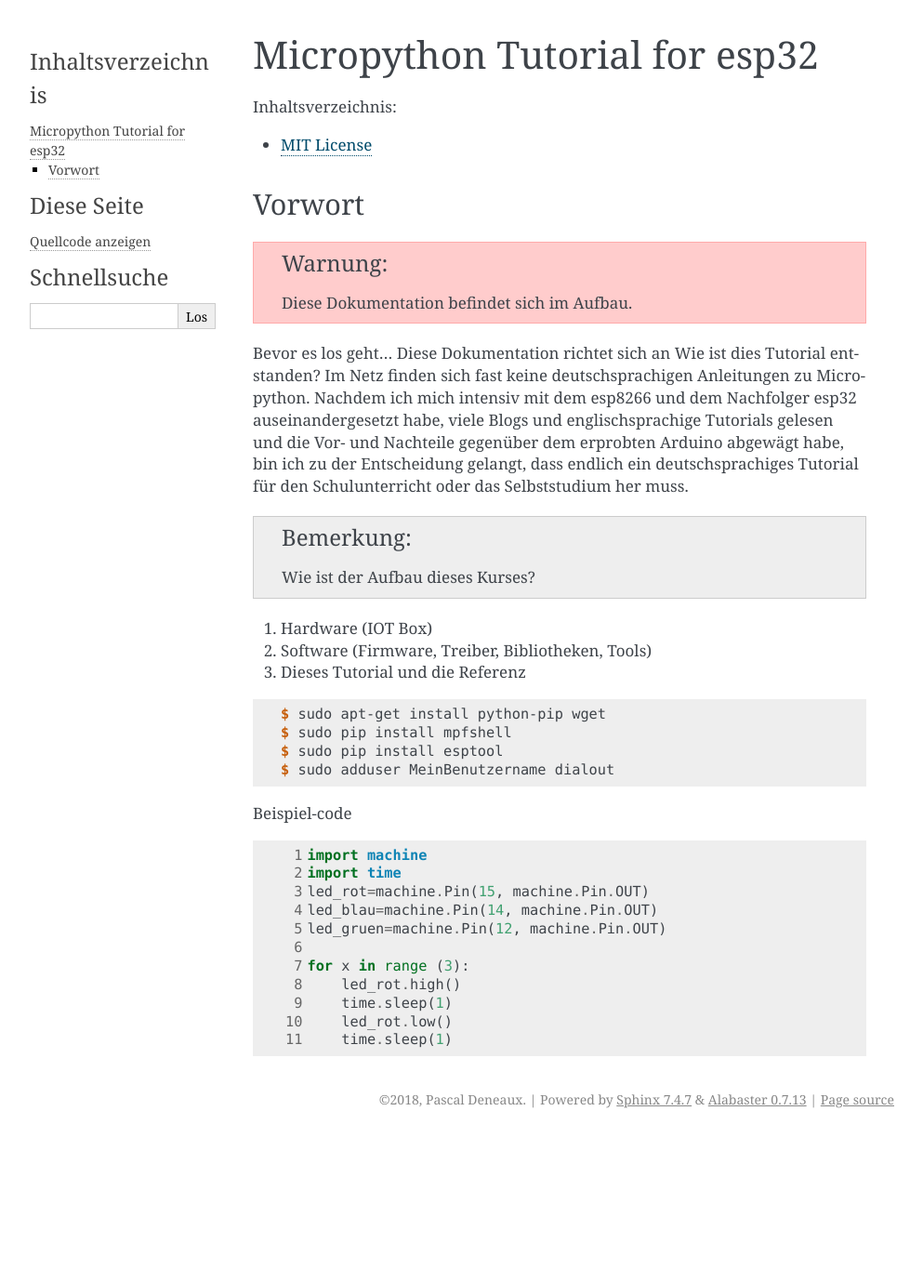
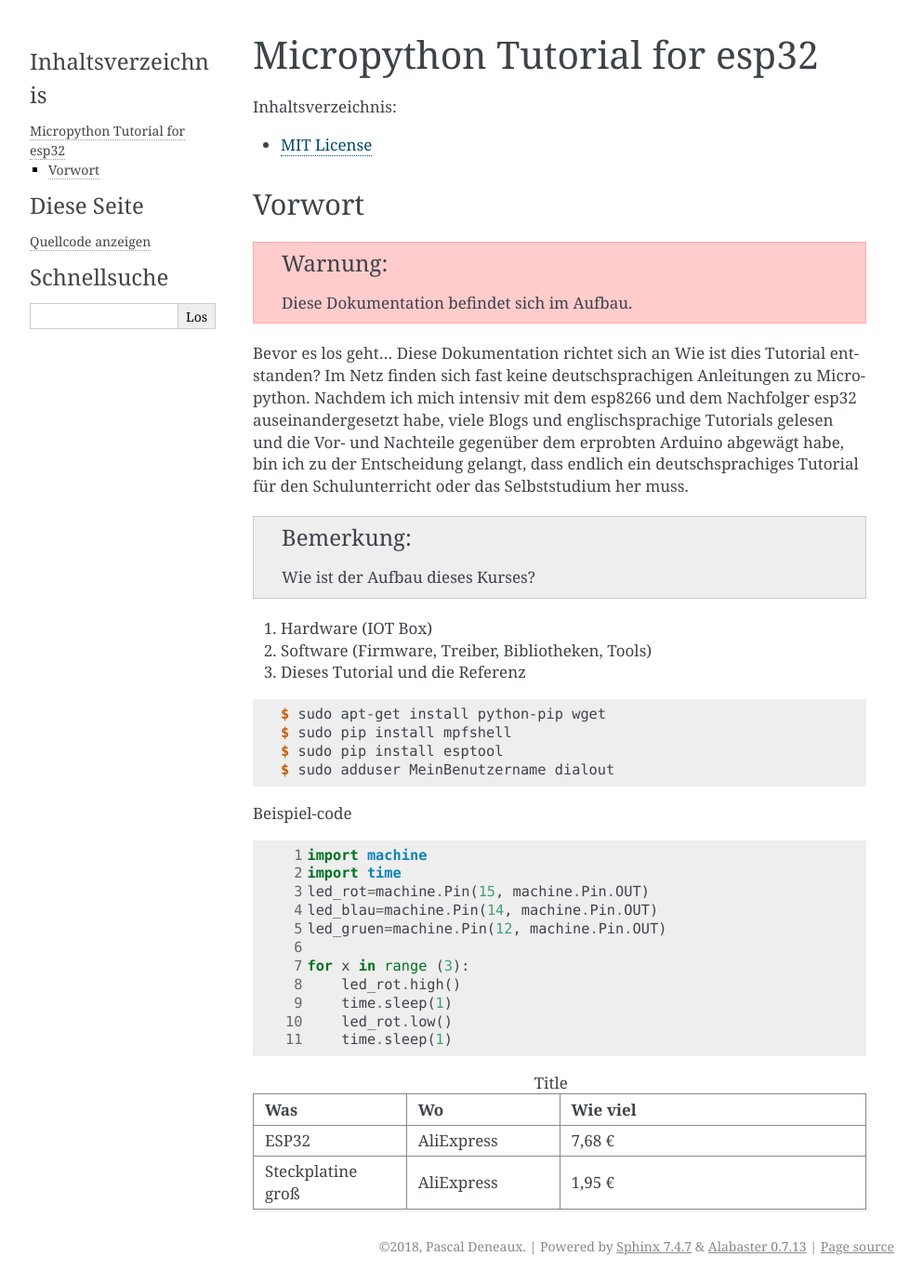
Before and after one commit to Tasm-Devil/Micropython-Tutorial-for-esp32, a Sphinx documentation site: the page built from docs/index.rst, in a window 1280 px wide. Shown: the whole page at 93% size, without its empty margins (148-1141 px from the left). Built offline with Sphinx 7.4.7, drawn with Linux system fonts in a browser that asks for light colours; before the commit the page ends 1222 px from its top, so only the background shows below that.

Commit message:
some minor changes

```diff
--- a/docs/index.rst
+++ b/docs/index.rst
@@ -48,3 +48,17 @@ Beispiel-code
        time.sleep(1)
        led_rot.low()
        time.sleep(1)
+
+.. list-table:: Title
+   :widths: 25 25 50
+   :header-rows: 1
+
+   * - Was
+     - Wo
+     - Wie viel
+   * - ESP32
+     - AliExpress
+     - 7,68 €
+   * - Steckplatine groß
+     - AliExpress
+     - 1,95 €
```
